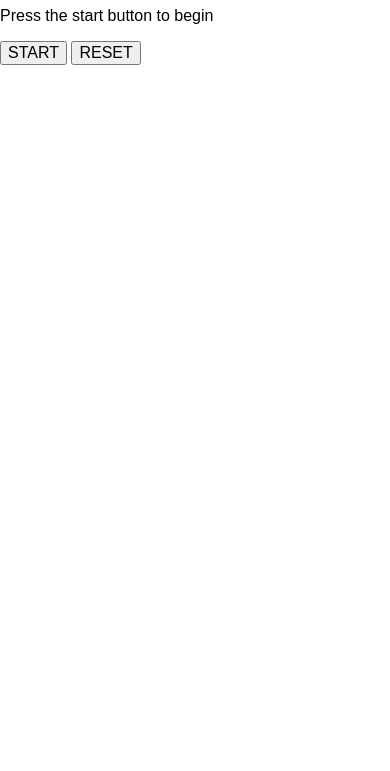
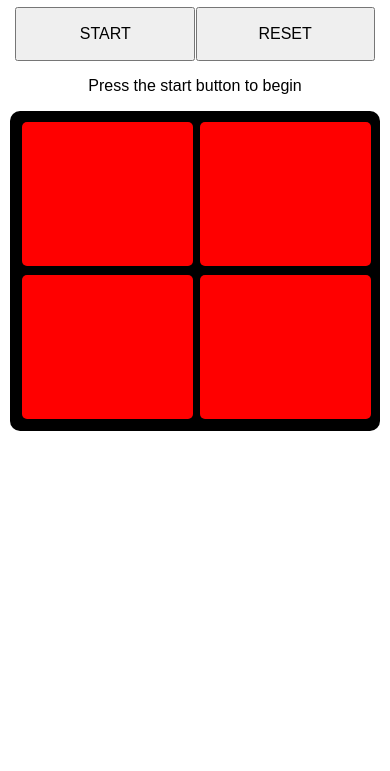
Before and after one commit to TyRyanR/Project_1, a plain HTML site: page index.html in a window 390 px wide. Shown: the part 73-844 px from the top of the page. Drawn offline with Linux system fonts and the light colour scheme.

Commit message:
Created game board at smallest media query

```diff
--- a/index.html
+++ b/index.html
@@ -9,15 +9,16 @@
 <body>
   <header>
     <h1>SIMON</h1>
-    <p>
-      Press the start button to begin
-    </p>
   </header>
   <main>
-    <button class="start_button">START</button>
-    <button class="reset_button">RESET</button>
-    <div class="message_section"></div>
-      <section class="game_section">
+    <button id="start_button">START</button>
+    <button id="reset_button">RESET</button>
+    <div class="message_section">
+      <p>
+        Press the start button to begin
+      </p>
+    </div>
+    <section class="game_section">
       <div class="game_button" id="button_green"></div>
       <div class="game_button" id="button_red"></div>
       <div class="game_button" id="button_blue"></div>
--- a/stylesheet.css
+++ b/stylesheet.css
@@ -0,0 +1,53 @@
+* {
+  box-sizing: border-box;
+}
+
+/**************************
+HEADER SECTION
+**************************/
+
+header {
+  text-align: center;
+}
+
+/**************************
+MAIN SECTION
+**************************/
+
+main {
+  text-align: center;
+  width: 95%;
+  margin: 0 auto;
+}
+
+#start_button {
+  padding: 1em 3.9em;
+}
+
+#reset_button {
+  padding: 1em 3.8em;
+  margin-left: -4px;
+}
+
+/**************************
+GAME SECTION
+**************************/
+
+.game_section {
+  background-color: black;
+  height: 20em;
+  position: relative;
+  border-radius: 10px;
+}
+
+.game_button {
+  display: inline-block;
+  position: relative;
+  background: red;
+  height: 9em;
+  width: 46%;
+  top: 6px;
+  border-radius: 5px;
+  margin-top: 5px;
+  margin-left: 3px;
+}
```
